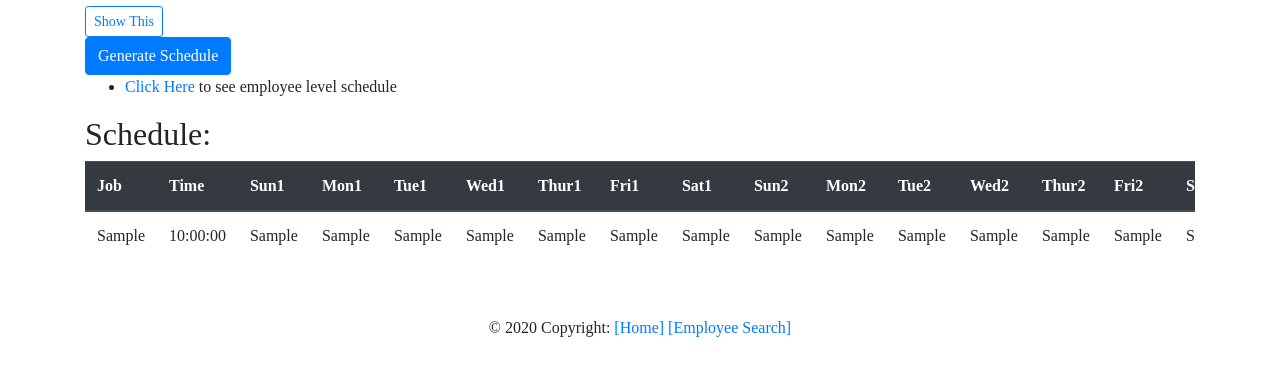
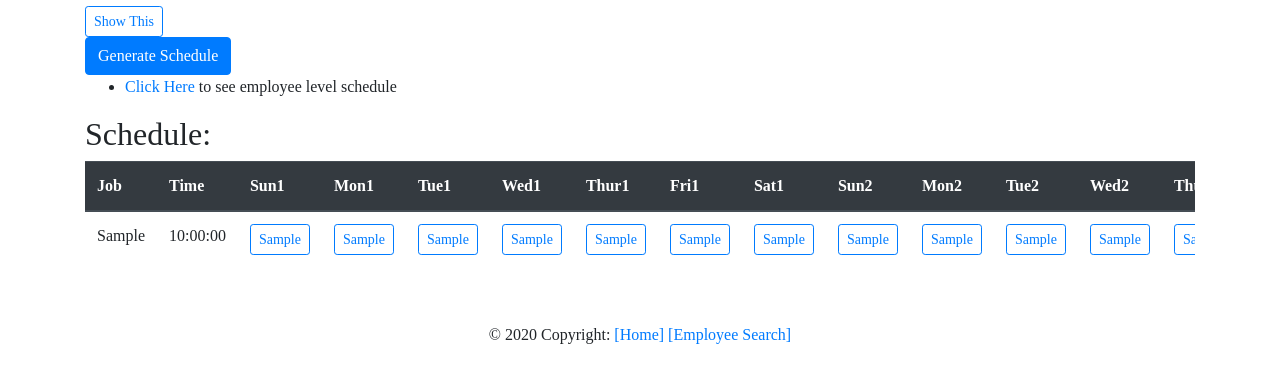
Before and after one commit to bensonmat8/EmpTime, a Flask app: page /Schedule in a window 1280 px wide. Shown: the part 170-553 px from the top of the page. Run offline with Flask 3, Linux system fonts and the light colour scheme; tables that the repository leaves empty hold one stand-in row (values such as "Sample post"); parts of the project's set-up code (start-up, migrations or seed data) failed here and were passed over; some libraries are stand-ins or nearby versions.

Commit message:
All employees in Schedule are button

```diff
--- a/app.py
+++ b/app.py
@@ -3,7 +3,7 @@ Created on Sun Jun 21 20:22:05 2020
 
 @author: bensonshajimathew
 """
-from flask import Flask, render_template, request
+from flask import Flask, render_template, request, jsonify
 from models import *
 from datetime import datetime
 import os
@@ -282,6 +282,12 @@ def schedule_setting_del(sch_id):
     return render_template('ScheduleSetting.html', job=job_opt, sch_all=sch_all)
 
 
+@app.route('/_schedule_gen', method=['GET', 'POST'])
+def _schedule_gen():
+    schedule = Kitchen_schedule.query.all()
+    return jsonify()
+
+
 @app.route('/test', methods=['GET', 'POST'])
 def test():
 
@@ -289,8 +295,10 @@ def test():
     emp_id = request.form.get('emp_id')
     kitchen_id = request.form.get('hidden-kitchen-id')
     kitchen_col = request.form.get("hidden-kitchen-col")
-    print(f"Emp ID: {emp_id}\nKitchen ID: {kitchen_id}\nKitchen col: {kitchen_col}")
-    return render_template('Test.html', emp = emp)
+    print(
+        f"Emp ID: {emp_id}\nKitchen ID: {kitchen_id}\nKitchen col: {kitchen_col}")
+    return render_template('Test.html', emp=emp)
+
 
 if __name__ == "__main__":
     app.run()
--- a/templates/Schedule.html
+++ b/templates/Schedule.html
@@ -6,7 +6,7 @@ Employee Schedule
 
 {% block body %}
 <script>
-    function togglePopup(kitchen_id, kitchen_col){
+    function togglePopup(kitchen_id, kitchen_col) {
         document.getElementById("popup-1").classList.toggle("active");
         var form = document.forms[0]
         form.querySelector('input[name="hidden-kitchen-id"]').value = kitchen_id
@@ -22,22 +22,24 @@ Employee Schedule
         <br>
         <form action="{{url_for('test')}}" method="POST" id="">
             Employee:
-        <select  name="emp_id">
+            <select name="emp_id">
                 {% for e in emp %}
-                <option value={{ e.uniq_id }}  {% if e.uniq_id==uniq_id%} selected="selected"{%endif%}>{{ e.uniq_id }}</option>
+                <option value={{ e.uniq_id }} {% if e.uniq_id==uniq_id %} selected="selected" {%endif%}>{{ e.uniq_id }}
+                </option>
                 {%endfor%}
             </select>
             <br>
-        <input type="text" value=118 name="hidden-kitchen-id" hidden>
+            <input type="text" value=118 name="hidden-kitchen-id">
             <br>
-        <input type="text" value="mon1" name="hidden-kitchen-col" hidden>
+            <input type="text" value="mon1" name="hidden-kitchen-col">
             <input type="submit" name="" id="" class="btn btn-primary btn-sm">
         </form>
 
     </div>
 </div>
 
-  <button onclick="togglePopup('105', 'fri1')"  class="btn btn-outline-primary btn-sm kit-table-data" data-kitchen_id="105" data-kitchen_col="fri1">Show This</button>
+<button onclick="togglePopup('105', 'fri1')" class="btn btn-outline-primary btn-sm kit-table-data" data-kitchen_id="105"
+    data-kitchen_col="fri1">Show This</button>
 
 
 <div>
@@ -52,7 +54,7 @@ Employee Schedule
 
 </div>
 <h2>Schedule:</h2>
-<div style="overflow-x: auto;">
+<div style="overflow-x: auto; overflow-y: auto; max-height: 800px;">
     <table class="table">
         <thead class="thead-dark">
             <tr>
@@ -80,20 +82,48 @@ Employee Schedule
             <tr>
                 <td>{{item.job}}</td>
                 <td>{{item.time}}</td>
-                <td>{{item.sun1}}</td>
-                <td>{{item.mon1}}</td>
-                <td>{{item.tue1}}</td>
-                <td>{{item.wed1}}</td>
-                <td>{{item.thur1}}</td>
-                <td>{{item.fri1}}</td>
-                <td>{{item.sat1}}</td>
-                <td>{{item.sun2}}</td>
-                <td>{{item.mon2}}</td>
-                <td>{{item.tue1}}</td>
-                <td>{{item.wed2}}</td>
-                <td>{{item.thur2}}</td>
-                <td>{{item.fri2}}</td>
-                <td>{{item.sat2}}</td>
+                <td><button onclick="togglePopup('{{item.kitchen_id}}', 'sun1')"
+                        class="btn btn-outline-primary btn-sm kit-table-data" data-kitchen_id={{item.kitchen_id}}
+                        data-kitchen_col="sun1">{{item.sun1}}</button></td>
+                <td><button onclick="togglePopup('{{item.kitchen_id}}', 'mon1')"
+                        class="btn btn-outline-primary btn-sm kit-table-data" data-kitchen_id={{item.kitchen_id}}
+                        data-kitchen_col="mon1">{{item.mon1}}</button></td>
+                <td><button onclick="togglePopup('{{item.kitchen_id}}', 'tue1')"
+                        class="btn btn-outline-primary btn-sm kit-table-data" data-kitchen_id={{item.kitchen_id}}
+                        data-kitchen_col="tue1">{{item.tue1}}</button></td>
+                <td><button onclick="togglePopup('{{item.kitchen_id}}', 'wed1')"
+                        class="btn btn-outline-primary btn-sm kit-table-data" data-kitchen_id={{item.kitchen_id}}
+                        data-kitchen_col="wed1">{{item.wed1}}</button></td>
+                <td><button onclick="togglePopup('{{item.kitchen_id}}', 'thur1')"
+                        class="btn btn-outline-primary btn-sm kit-table-data" data-kitchen_id={{item.kitchen_id}}
+                        data-kitchen_col="thur1">{{item.thur1}}</button></td>
+                <td><button onclick="togglePopup('{{item.kitchen_id}}', 'fri1')"
+                        class="btn btn-outline-primary btn-sm kit-table-data" data-kitchen_id={{item.kitchen_id}}
+                        data-kitchen_col="fri1">{{item.fri1}}</button></td>
+                <td><button onclick="togglePopup('{{item.kitchen_id}}', 'sat1')"
+                        class="btn btn-outline-primary btn-sm kit-table-data" data-kitchen_id={{item.kitchen_id}}
+                        data-kitchen_col="sat1">{{item.sat1}}</button></td>
+                <td><button onclick="togglePopup('{{item.kitchen_id}}', 'sun2')"
+                        class="btn btn-outline-primary btn-sm kit-table-data" data-kitchen_id={{item.kitchen_id}}
+                        data-kitchen_col="sun2">{{item.sun2}}</button></td>
+                <td><button onclick="togglePopup('{{item.kitchen_id}}', 'mon2')"
+                        class="btn btn-outline-primary btn-sm kit-table-data" data-kitchen_id={{item.kitchen_id}}
+                        data-kitchen_col="mon2">{{item.mon2}}</button></td>
+                <td><button onclick="togglePopup('{{item.kitchen_id}}', 'tue2')"
+                        class="btn btn-outline-primary btn-sm kit-table-data" data-kitchen_id={{item.kitchen_id}}
+                        data-kitchen_col="tue2">{{item.tue2}}</button></td>
+                <td><button onclick="togglePopup('{{item.kitchen_id}}', 'wed2')"
+                        class="btn btn-outline-primary btn-sm kit-table-data" data-kitchen_id={{item.kitchen_id}}
+                        data-kitchen_col="wed2">{{item.wed2}}</button></td>
+                <td><button onclick="togglePopup('{{item.kitchen_id}}', 'thur2')"
+                        class="btn btn-outline-primary btn-sm kit-table-data" data-kitchen_id={{item.kitchen_id}}
+                        data-kitchen_col="thur2">{{item.thur2}}</button></td>
+                <td><button onclick="togglePopup('{{item.kitchen_id}}', 'fri2')"
+                        class="btn btn-outline-primary btn-sm kit-table-data" data-kitchen_id={{item.kitchen_id}}
+                        data-kitchen_col="fri2">{{item.fri2}}</button></td>
+                <td><button onclick="togglePopup('{{item.kitchen_id}}', 'sat2')"
+                        class="btn btn-outline-primary btn-sm kit-table-data" data-kitchen_id={{item.kitchen_id}}
+                        data-kitchen_col="sat2">{{item.sat2}}</button></td>
             </tr>
             {% endfor %}
         </tbody>
```
Lines whose indentation alone changed are shown as unchanged.
